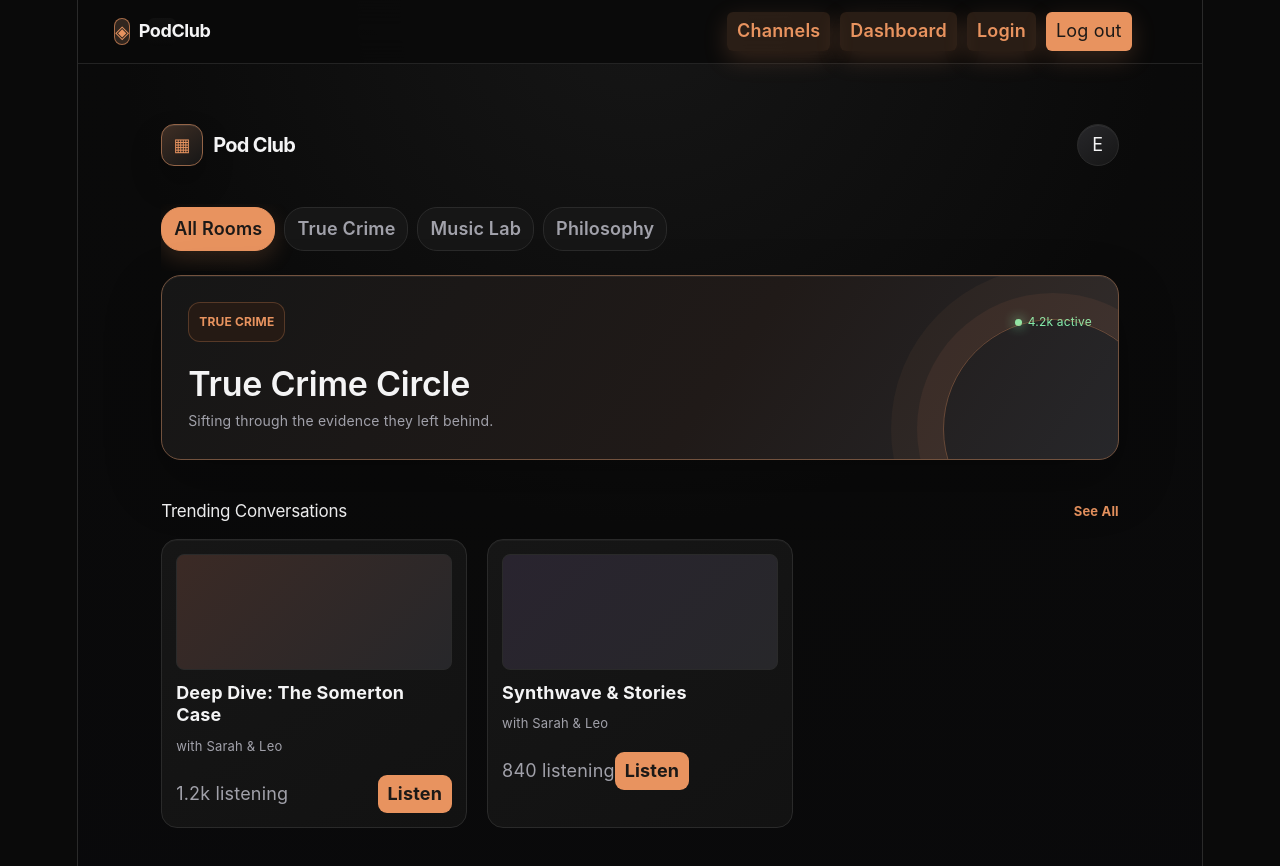
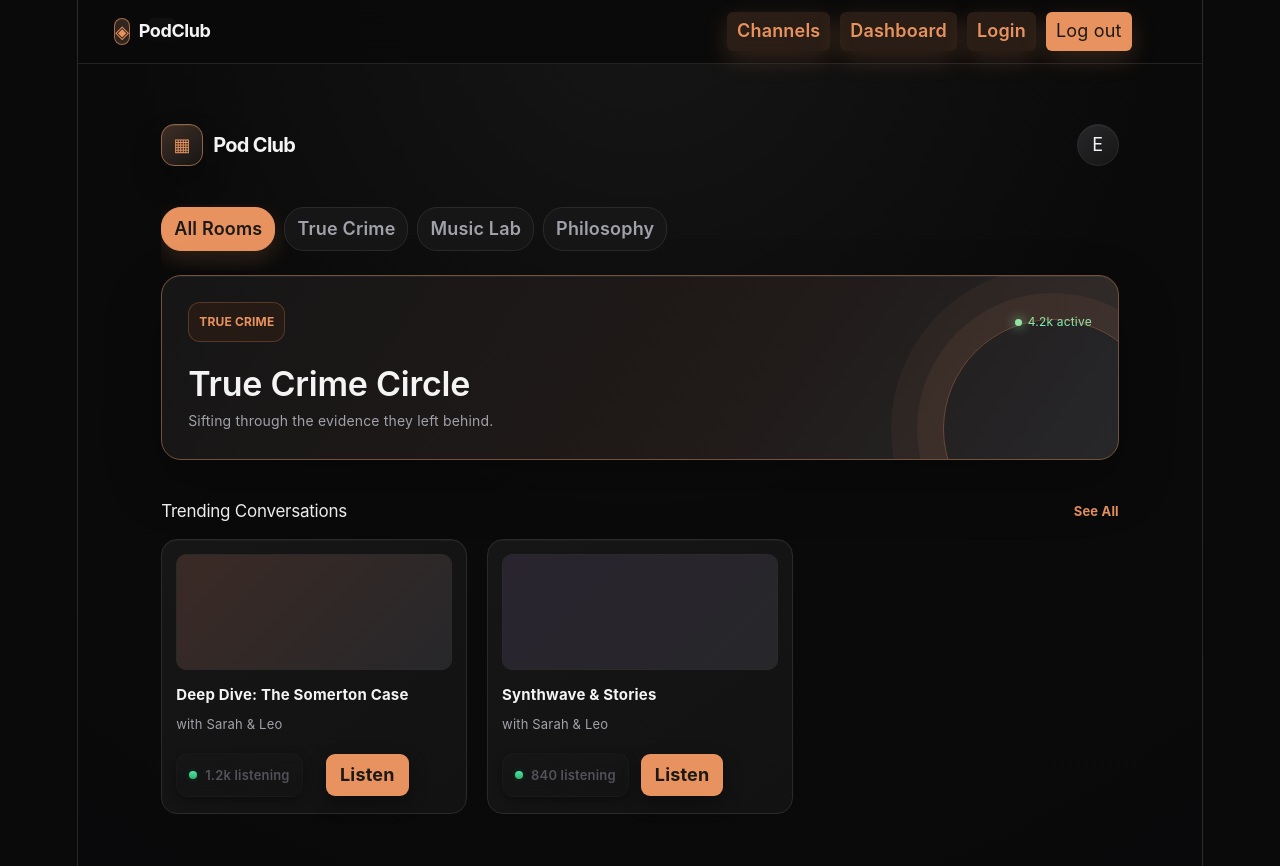
Before and after one commit to shara-arch/pod-club, a React (Vite) app: page / in a window 1280 px wide. Shown: the top 866 px of the page. Built offline with nearby package versions, Linux system fonts and the light colour scheme; sample sign-in values are in the browser's storage.

Commit message:
Style: improve trending card spacing, listeners pill and Listen button padding

```diff
--- a/src/App.css
+++ b/src/App.css
@@ -384,14 +384,21 @@
 
 .trending { margin-top: 20px; text-align: left }
 .section-head { display:flex; justify-content: space-between; align-items:center }
-.trending-list { display:flex; gap:12px; overflow:auto; padding-top:12px }
-.trending-card { min-width: 260px; background: var(--card-bg); border:1px solid var(--border); border-radius:12px; padding:12px; display:flex; gap:12px; align-items:flex-start }
-.trending-card .thumb { width:72px; height:56px; background: linear-gradient(180deg, rgba(255,255,255,0.02), transparent); border-radius:8px }
-.t-body { flex:1; text-align:left }
-.t-title { color: var(--text-h); font-weight:700; margin-bottom:6px }
-.t-sub { font-size:13px }
-.t-bottom { display:flex; justify-content:space-between; align-items:center; margin-top:10px }
-.btn.small { padding:6px 10px; background: var(--accent); color: #fff; border-radius:8px; border:none }
+.trending-list { display:flex; gap:16px; overflow:auto; padding-top:12px; padding-bottom:6px }
+.trending-card { min-width: 280px; background: var(--card-bg); border:1px solid var(--border); border-radius:12px; padding:16px; display:flex; gap:14px; align-items:flex-start; box-shadow: 0 4px 18px rgba(0,0,0,0.35) }
+.trending-card .thumb { width:96px; height:68px; background: linear-gradient(180deg, rgba(255,255,255,0.02), transparent); border-radius:10px; flex-shrink:0 }
+.t-body { flex:1; text-align:left; padding:2px 0 }
+.t-title { color: var(--text-h); font-weight:700; margin-bottom:6px; font-size:15px }
+.t-sub { font-size:13px; margin-bottom:8px; color:var(--muted) }
+.t-bottom { display:flex; justify-content:space-between; align-items:center; margin-top:8px; gap:12px; }
+.t-bottom .listeners { font-size:13px; color:var(--muted); display:inline-flex; align-items:center; gap:8px; padding:8px 12px; border-radius:12px; background: linear-gradient(180deg, rgba(255,255,255,0.01), transparent); border:1px solid rgba(255,255,255,0.02); box-shadow: 0 3px 10px rgba(0,0,0,0.35); }
+.t-bottom .listeners .dot { width:8px; height:8px; border-radius:50%; background: linear-gradient(180deg,#4ee7a8,#2fb06d); box-shadow:0 0 6px rgba(46,201,134,0.18); display:inline-block; }
+.t-bottom .listeners .text { font-weight:600; color:var(--muted); }
+.btn.small { padding:8px 14px; background: var(--accent); color: #fff; border-radius:10px; border:none; min-width:76px; font-weight:700; box-shadow: 0 8px 18px rgba(0,0,0,0.35); transition: transform 160ms ease, box-shadow 160ms ease; }
+.btn.small:hover { transform: translateY(-2px); box-shadow: 0 12px 26px rgba(0,0,0,0.45); }
+.btn.small:active { transform: translateY(0); box-shadow: 0 6px 12px rgba(0,0,0,0.3); }
+.btn.small:hover { transform: translateY(-2px); box-shadow: 0 12px 26px rgba(0,0,0,0.45); }
+.btn.small:active { transform: translateY(0); box-shadow: 0 6px 12px rgba(0,0,0,0.3); }
 
 /* bottom nav */
 .bottom-nav { position: fixed; left:50%; transform:translateX(-50%); bottom: 12px; width: 430px; max-width: calc(100% - 40px); background: #0f0f0f; border-radius: 12px; display:flex; justify-content:space-around; padding:10px 6px; border:1px solid var(--border); box-shadow: var(--shadow); }
--- a/src/pages/Dashboard.jsx
+++ b/src/pages/Dashboard.jsx
@@ -55,7 +55,7 @@ export default function Dashboard() {
                 <div className="t-title">{t.title}</div>
                 <div className="t-sub muted">with Sarah & Leo</div>
                 <div className="t-bottom">
-                  <div className="listeners muted">{t.listeners}</div>
+                  <div className="listeners"><span className="dot" aria-hidden></span><span className="text">{t.listeners}</span></div>
                   <button className="btn small">Listen</button>
                 </div>
               </div>
```
